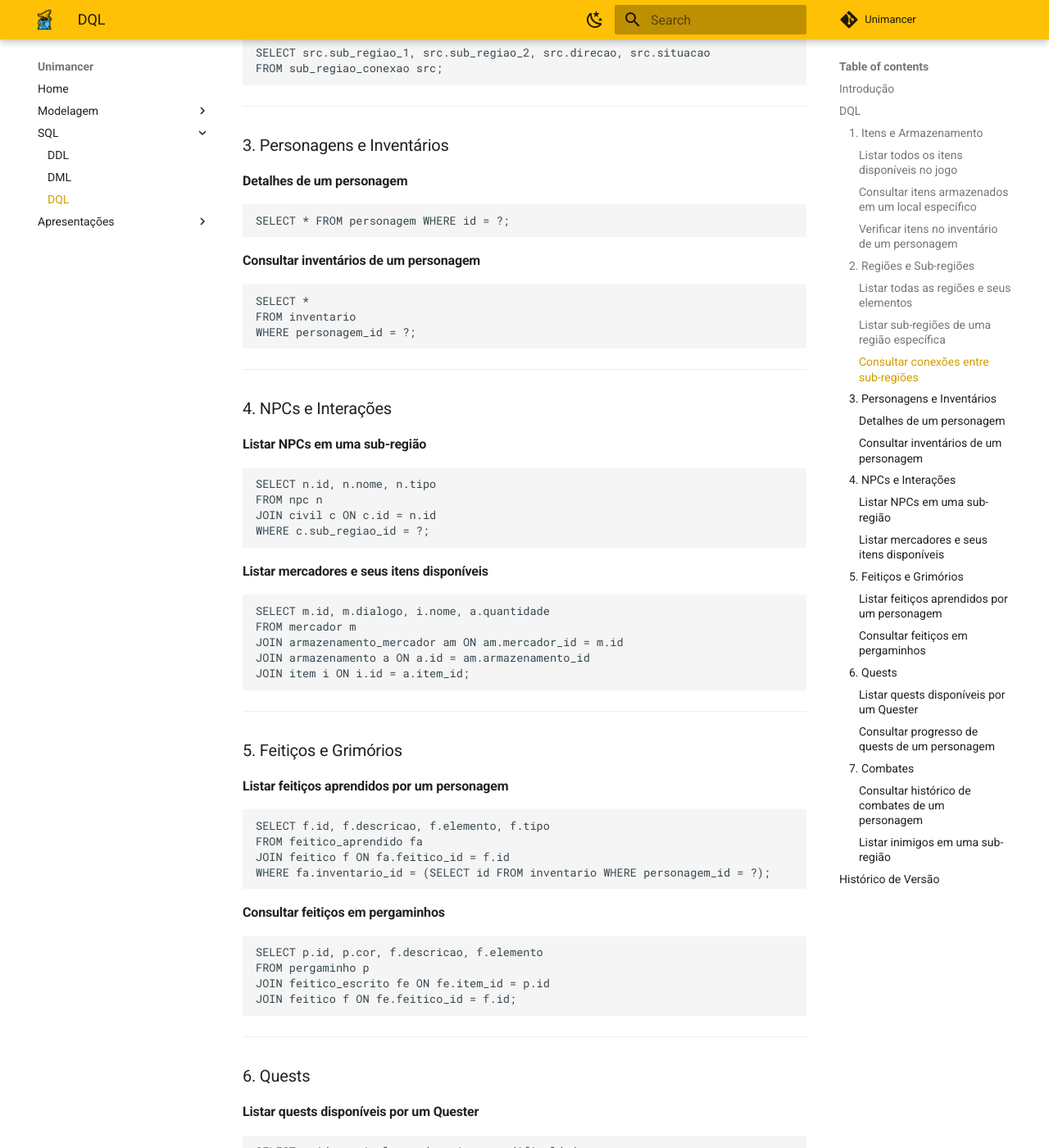
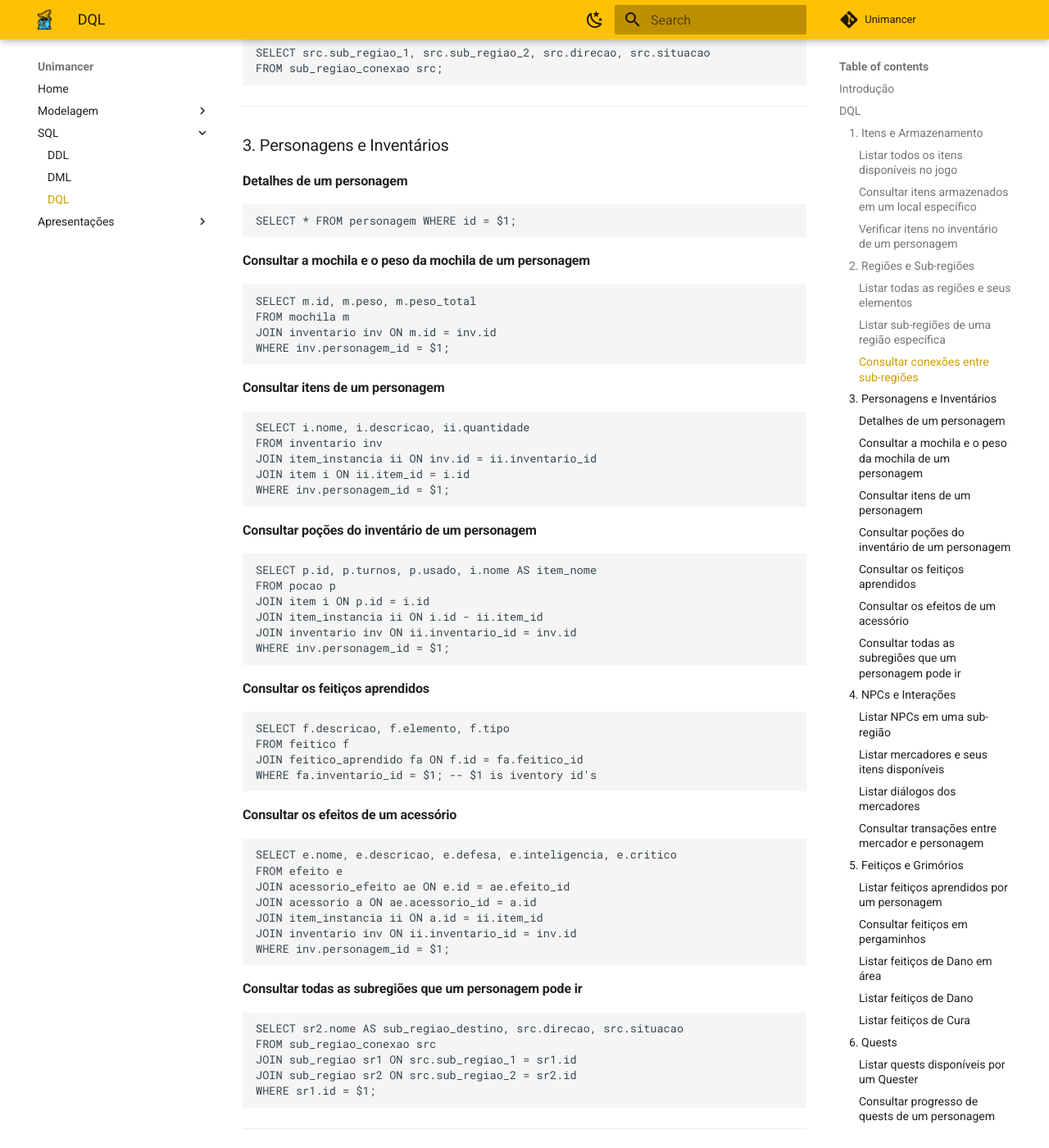
Before and after one commit to SBD1/2024.2-unimancer, an MkDocs documentation site: the page built from docs/sql/dql.md, in a window 1280 px wide and 1400 px high, scrolled down 1125 px. Shown: the whole window at 82% size. Built offline with MkDocs 1.6.1 and Material for MkDocs 9.7.7, drawn with Linux system fonts in a browser that asks for light colours; comment, search, counter and statistics services are not loaded; some of the changed text lies outside the part shown.

````diff
--- a/docs/sql/dql.md
+++ b/docs/sql/dql.md
@@ -26,7 +26,7 @@ JOIN item i ON a.item_id = i.id;
 SELECT ii.id, i.nome, i.tipo
 FROM item_instancia ii
 JOIN item i ON ii.item_id = i.id
-WHERE ii.inventario_id = (SELECT id FROM inventario WHERE personagem_id = ?);
+WHERE ii.inventario_id = (SELECT id FROM inventario WHERE personagem_id = $1);
 ```
 
 ---
@@ -42,7 +42,7 @@ SELECT * FROM regiao;
 ```sql
 SELECT sr.id, sr.nome, sr.descricao
 FROM sub_regiao sr
-WHERE sr.regiao_id = ?;
+WHERE sr.regiao_id = $1;
 ```
 
 #### Consultar conexões entre sub-regiões
@@ -57,14 +57,62 @@ FROM sub_regiao_conexao src;
 
 #### Detalhes de um personagem
 ```sql
-SELECT * FROM personagem WHERE id = ?;
+SELECT * FROM personagem WHERE id = $1;
 ```
 
-#### Consultar inventários de um personagem
+#### Consultar a mochila e o peso da mochila de um personagem
+``` sql
+SELECT m.id, m.peso, m.peso_total
+FROM mochila m
+JOIN inventario inv ON m.id = inv.id
+WHERE inv.personagem_id = $1;
+```
+
+#### Consultar itens de um personagem
 ```sql
-SELECT *
-FROM inventario
-WHERE personagem_id = ?;
+SELECT i.nome, i.descricao, ii.quantidade
+FROM inventario inv
+JOIN item_instancia ii ON inv.id = ii.inventario_id
+JOIN item i ON ii.item_id = i.id
+WHERE inv.personagem_id = $1;
+```
+
+#### Consultar poções do inventário de um personagem
+```sql
+SELECT p.id, p.turnos, p.usado, i.nome AS item_nome
+FROM pocao p
+JOIN item i ON p.id = i.id
+JOIN item_instancia ii ON i.id - ii.item_id
+JOIN inventario inv ON ii.inventario_id = inv.id
+WHERE inv.personagem_id = $1;
+```
+
+#### Consultar os feitiços aprendidos
+```sql
+SELECT f.descricao, f.elemento, f.tipo
+FROM feitico f
+JOIN feitico_aprendido fa ON f.id = fa.feitico_id
+WHERE fa.inventario_id = $1; -- $1 is iventory id's
+```
+
+#### Consultar os efeitos de um acessório
+```sql
+SELECT e.nome, e.descricao, e.defesa, e.inteligencia, e.critico
+FROM efeito e
+JOIN acessorio_efeito ae ON e.id = ae.efeito_id
+JOIN acessorio a ON ae.acessorio_id = a.id
+JOIN item_instancia ii ON a.id = ii.item_id
+JOIN inventario inv ON ii.inventario_id = inv.id
+WHERE inv.personagem_id = $1;
+```
+
+#### Consultar todas as subregiões que um personagem pode ir
+``` sql
+SELECT sr2.nome AS sub_regiao_destino, src.direcao, src.situacao
+FROM sub_regiao_conexao src
+JOIN sub_regiao sr1 ON src.sub_regiao_1 = sr1.id
+JOIN sub_regiao sr2 ON src.sub_regiao_2 = sr2.id
+WHERE sr1.id = $1;
 ```
 
 ---
@@ -76,7 +124,7 @@ WHERE personagem_id = ?;
 SELECT n.id, n.nome, n.tipo
 FROM npc n
 JOIN civil c ON c.id = n.id
-WHERE c.sub_regiao_id = ?;
+WHERE c.sub_regiao_id = $1;
 ```
 
 #### Listar mercadores e seus itens disponíveis
@@ -88,6 +136,21 @@ JOIN armazenamento a ON a.id = am.armazenamento_id
 JOIN item i ON i.id = a.item_id;
 ```
 
+#### Listar diálogos dos mercadores
+```sql
+SELECT m.id, m.dialogo
+FROM mercador m;
+```
+
+#### Consultar transações entre mercador e personagem
+```sql
+SELECT t.id, m.dialogo AS mercador, p.nome AS personagem, i.nome AS item
+FROM transcoes t
+JOIN mercador m ON t.mercador_id = m.id
+JOIN personagem p ON t.personagem_id = p.id
+JOIN item i ON t.item_id = i.id;
+```
+
 ---
 
 ### 5. Feitiços e Grimórios
@@ -97,7 +160,7 @@ JOIN item i ON i.id = a.item_id;
 SELECT f.id, f.descricao, f.elemento, f.tipo
 FROM feitico_aprendido fa
 JOIN feitico f ON fa.feitico_id = f.id
-WHERE fa.inventario_id = (SELECT id FROM inventario WHERE personagem_id = ?);
+WHERE fa.inventario_id = (SELECT id FROM inventario WHERE personagem_id = $1);
 ```
 
 #### Consultar feitiços em pergaminhos
@@ -108,15 +171,37 @@ JOIN feitico_escrito fe ON fe.item_id = p.id
 JOIN feitico f ON fe.feitico_id = f.id;
 ```
 
+
+#### Listar feitiços de Dano em área
+```sql
+SELECT f.descricao, f.elemento, f.energia_arcana, fda.qtd_inimigos_afetados
+FROM feitico f
+JOIN feitico_dano_area fda ON f.id = fta.id;
+```
+
+#### Listar feitiços de Dano
+```sql
+SELECT f.descricao, f.elemento, f.energia_arcana, fd.dano_total
+FROM feitico f
+JOIN feitico_dano fd ON f.id = fd.id;
+```
+
+#### Listar feitiços de Cura
+```sql
+SELECT f.descricao, f.elemento, f.energia_arcana, fc.qtd_cura
+FROM feitico f
+JOIN feitico_dano fc ON f.id = fc.id;
+```
+
 ---
 
 ### 6. Quests
 
 #### Listar quests disponíveis por um Quester
 ```sql
-SELECT q.id, q.titulo, q.descricao, q.dificuldade
+SELECT q.id, q.titulo, q.descricao, q.dificuldade, q.recompensa
 FROM quest q
-WHERE q.quester_id = ?;
+WHERE q.quester_id = $1;
 ```
 
 #### Consultar progresso de quests de um personagem
@@ -124,7 +209,7 @@ WHERE q.quester_id = ?;
 SELECT qi.id, q.titulo, qi.completed
 FROM quest_instancia qi
 JOIN quest q ON qi.quest_id = q.id
-WHERE qi.personagem_id = ?;
+WHERE qi.personagem_id = $1;
 ```
 
 ---
@@ -135,7 +220,7 @@ WHERE qi.personagem_id = ?;
 ```sql
 SELECT c.inimigo_instancia_id, c.dano_causado, c.dano_recebido
 FROM combate c
-WHERE c.personagem_id = ?;
+WHERE c.personagem_id = $1;
 ```
 
 #### Listar inimigos em uma sub-região
@@ -143,7 +228,7 @@ WHERE c.personagem_id = ?;
 SELECT ii.id, i.nome, ii.vida
 FROM inimigo_instancia ii
 JOIN inimigo i ON ii.inimigo_id = i.id
-WHERE ii.sub_regiao_id = ?;
+WHERE ii.sub_regiao_id = $1;
 ```
 
 ## Histórico de Versão
@@ -151,3 +236,4 @@ WHERE ii.sub_regiao_id = ?;
 | Versão |     Data   | Descrição | Autor |
 | :----: | :--------: | :-------: | :---: |
 | `1.0`  | 13/01/2024 | Criação   | Grupo |
+| `1.1`  | 13/01/2024 | Correções e Adições | Grupo |
````
Also changed, not shown: docs/sql/dml.md (+31 -21 lines), source/queries/query.py (+53 -0 lines).
